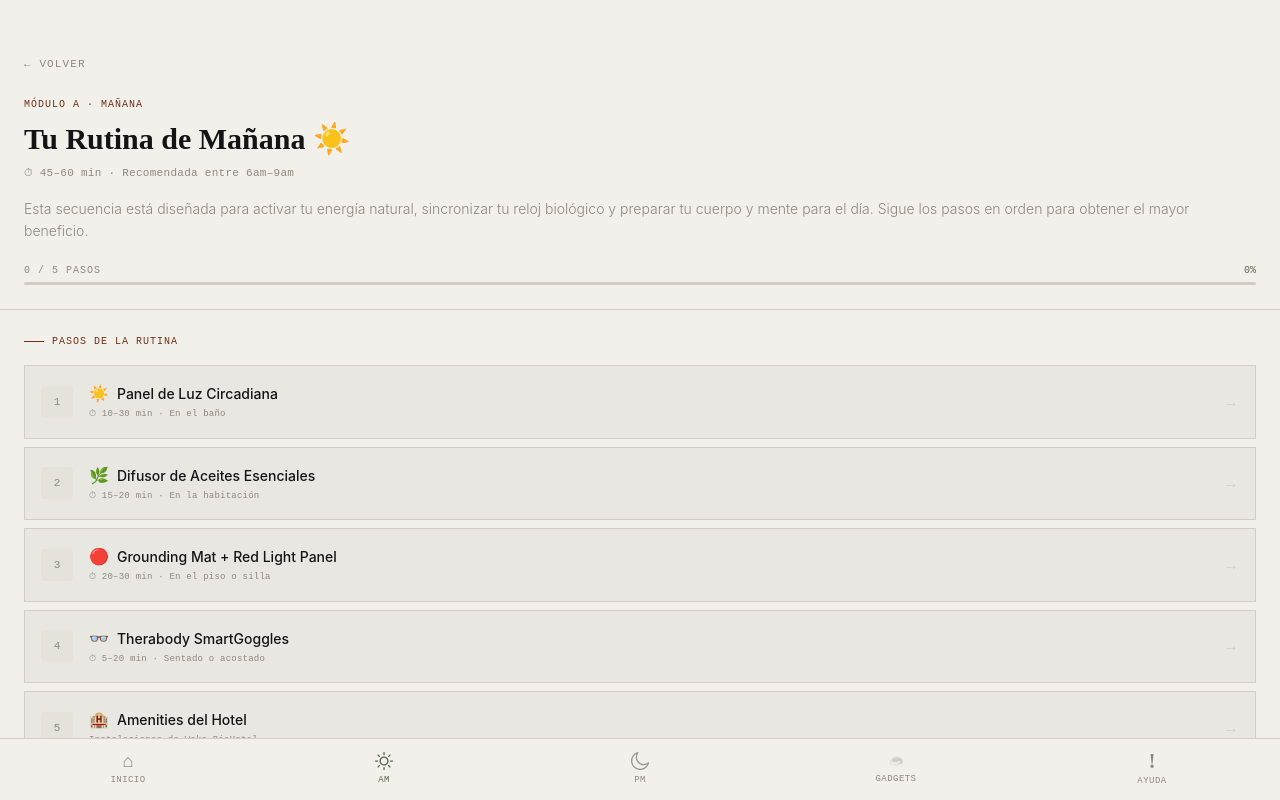
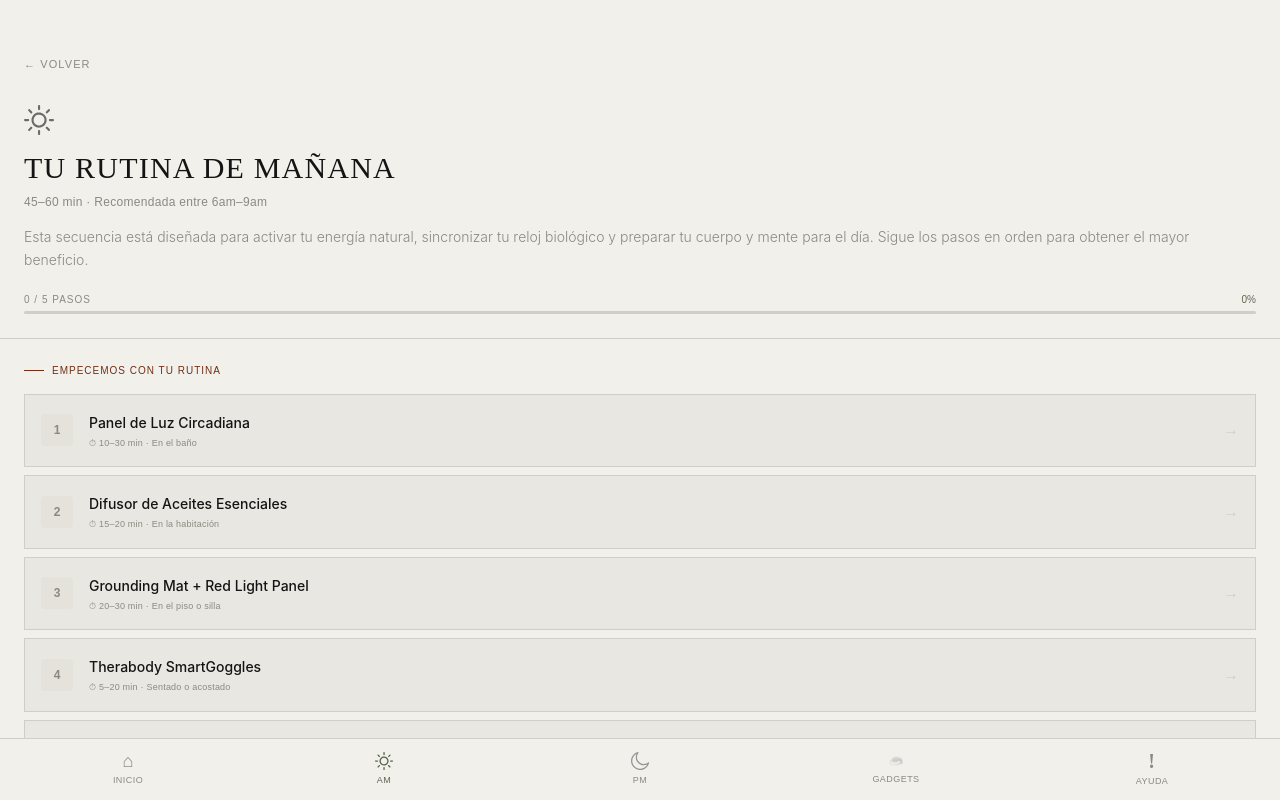
Before and after one commit to juan-alvarez-contravia/wake-bioroom-app, a React (Vite) app: page /am in a window 1280 px wide. Built offline with nearby package versions, Linux system fonts and the light colour scheme.

Commit message:
Ajuste de página de rutina en modo básico sin emojis ni colores fuertes

```diff
--- a/src/data/content.js
+++ b/src/data/content.js
@@ -25,8 +25,8 @@ export const content = {
     // ── MÓDULO A — RUTINA AM ────────────────────────────────────────────────
     routineAM: {
       intro: {
-        title: "Tu Rutina de Mañana ☀️",
-        subtitle: "⏱ 45–60 min · Recomendada entre 6am–9am",
+        title: "Tu Rutina de Mañana",
+        subtitle: "45–60 min · Recomendada entre 6am–9am",
         description: "Esta secuencia está diseñada para activar tu energía natural, sincronizar tu reloj biológico y preparar tu cuerpo y mente para el día. Sigue los pasos en orden para obtener el mayor beneficio.",
         cta: "Comenzar Rutina AM",
       },
@@ -172,7 +172,7 @@ export const content = {
         },
       ],
       completed: {
-        title: "¡Rutina AM completada! ☀️",
+        title: "Rutina AM completada",
         subtitle: "Comenzaste tu día con todo",
         description: "Has activado tu energía natural, sincronizado tu ritmo circadiano y preparado tu cuerpo para el día. Los efectos se acumulan con cada día de práctica.",
         tip: "Esta noche, activa tu Rutina PM para preparar el descanso más profundo.",
@@ -183,8 +183,8 @@ export const content = {
     // ── MÓDULO B — RUTINA PM ────────────────────────────────────────────────
     routinePM: {
       intro: {
-        title: "Tu Rutina de Noche 🌙",
-        subtitle: "⏱ 60–90 min · Recomendada entre 5pm–9pm",
+        title: "Tu Rutina de Noche",
+        subtitle: "60–90 min · Recomendada entre 5pm–9pm",
         description: "Esta secuencia está diseñada para desactivar el modo alerta, preparar tu sistema nervioso para el descanso y maximizar la calidad de tu sueño profundo. Empieza a desconectarte antes de lo que crees necesario.",
         cta: "Comenzar Rutina PM",
       },
@@ -352,7 +352,7 @@ export const content = {
         },
       ],
       completed: {
-        title: "¡Rutina PM completada! 🌙",
+        title: "Rutina PM completada",
         subtitle: "Tu cuerpo está listo para el descanso más profundo",
         description: "Has completado todos los pasos de tu rutina de noche. El sistema está configurado para optimizar tu sueño. Ahora solo relájate y deja que el BioRoom haga su trabajo.",
         tip: "Mañana, activa tu Rutina AM para comenzar el día con energía óptima y consolidar los beneficios de esta noche.",
--- a/src/index.css
+++ b/src/index.css
@@ -29,9 +29,13 @@ h1, h2, h3, h4 {
   font-family: 'Lora', serif;
 }
 
-.font-lora { font-family: 'Lora', serif; }
-.font-mono-dm { font-family: 'DM Mono', monospace; }
-.font-montserrat {font-family: 'Montserrat', sans-serif;}
+.font-lora {
+  font-family: 'Lora', serif;
+  text-transform: uppercase;
+  letter-spacing: 0.04em;
+}
+.font-mono-dm { font-family: 'Montserrat', sans-serif; font-weight: 500; }
+.font-montserrat { font-family: 'Montserrat', sans-serif; }
 
 /* Scrollbar */
 ::-webkit-scrollbar { width: 4px; }
--- a/src/pages/Home.jsx
+++ b/src/pages/Home.jsx
@@ -125,8 +125,8 @@ export default function Home() {
                 RUTINA DE LA MAÑANA
               </div>
               <div
-                className="font-mono-dm text-[9px] tracking-wider uppercase"
-                style={{ color: 'var(--muted)' }}
+                className="font-montserrat text-[9px] tracking-wider uppercase"
+                style={{ color: '#000' }}
               >
                 5 pasos · 45–60 min
               </div>
@@ -185,8 +185,8 @@ export default function Home() {
                 RUTINA EN LA NOCHE
               </div>
               <div
-                className="font-mono-dm text-[9px] tracking-wider uppercase"
-                style={{ color: 'var(--muted)' }}
+                className="font-montserrat text-[9px] tracking-wider uppercase"
+                style={{ color: '#000' }}
               >
                 7 pasos · 60–90 min
               </div>
@@ -200,7 +200,7 @@ export default function Home() {
         {/* Gadgets carousel */}
         <div>
           <div
-            className="font-mono-dm text-[10px] tracking-widest uppercase mb-3"
+            className="font-montserrat text-[10px] tracking-widest uppercase mb-3"
             style={{ color: 'var(--muted)' }}
           >
             Gadgets de la BioRoom
@@ -236,8 +236,8 @@ export default function Home() {
                 </div>
                 <div className="px-2 py-2">
                   <div
-                    className="font-mono-dm text-[9px] tracking-wide uppercase leading-tight"
-                    style={{ color: 'var(--black)' }}
+                    className="font-montserrat text-[9px] tracking-wide uppercase leading-tight"
+                    style={{ color: 'var(--black)', fontWeight:400 }}
                   >
                     {g.name}
                   </div>
@@ -250,8 +250,8 @@ export default function Home() {
         {/* Total progress */}
         <div className="pt-1 pb-1">
           <div
-            className="font-mono-dm text-[10px] tracking-widest uppercase mb-3"
-            style={{ color: 'var(--muted)' }}
+            className="font-montserrat text-[10px] tracking-widest uppercase mb-3"
+            style={{ color: '#000' }}
           >
             Actividades de bienestar realizadas
           </div>
--- a/src/pages/RoutineIntro.jsx
+++ b/src/pages/RoutineIntro.jsx
@@ -2,6 +2,8 @@ import { useNavigate } from 'react-router-dom'
 import { content } from '../data/content'
 import { useApp } from '../context/AppContext'
 import { BtnPrimary, BtnSecondary, ProgressBar, BackBtn, SectionLabel, BottomNav } from '../components/UI'
+import domSvg from '../assets/dom.svg'
+import lunaSvg from '../assets/luna.svg'
 
 export default function RoutineIntro({ routine }) {
   const navigate = useNavigate()
@@ -20,14 +22,16 @@ export default function RoutineIntro({ routine }) {
       {/* Header */}
       <div className="px-6 pt-12 pb-6" style={{ borderBottom: '1px solid var(--border)' }}>
         <BackBtn onClick={() => navigate('/home')} />
-        <div className="mt-4">
-          <div className="font-mono-dm text-[10px] tracking-widest uppercase mb-2" style={{ color: 'var(--red)' }}>
-            {routine === 'am' ? 'Módulo A · Mañana' : 'Módulo B · Noche'}
-          </div>
-          <h1 className="font-lora text-3xl font-bold leading-tight mb-2" style={{ color: 'var(--black)' }}>
+        <div className="mt-6">
+          <img
+            src={routine === 'am' ? domSvg : lunaSvg}
+            alt={routine === 'am' ? 'Mañana' : 'Noche'}
+            style={{ width: '30px', height: '30px', opacity: 0.55, marginBottom: '14px' }}
+          />
+          <h1 className="font-lora text-3xl font-light leading-tight mb-2" style={{ color: 'var(--black)' }}>
             {intro.title}
           </h1>
-          <p className="font-mono-dm text-[11px] tracking-wide mb-4" style={{ color: 'var(--muted)' }}>
+          <p className="text-xs tracking-wide mb-4" style={{ color: 'var(--muted)', fontFamily: "'Montserrat', sans-serif", fontWeight: 400 }}>
             {intro.subtitle}
           </p>
           <p className="font-sans text-sm leading-relaxed mb-5" style={{ color: 'var(--muted)' }}>
@@ -39,7 +43,7 @@ export default function RoutineIntro({ routine }) {
 
       {/* Steps list */}
       <div className="px-6 pt-6 space-y-2">
-        <SectionLabel>Pasos de la rutina</SectionLabel>
+        <SectionLabel>Empecemos con tu rutina</SectionLabel>
         {steps.map((step, i) => {
           const done = isCompleted(step.id)
           return (
@@ -53,8 +57,10 @@ export default function RoutineIntro({ routine }) {
               }}
             >
               <div
-                className="w-8 h-8 rounded-sm flex items-center justify-center flex-shrink-0 font-mono-dm text-[11px]"
+                className="w-8 h-8 rounded-sm flex items-center justify-center shrink-0 text-xs"
                 style={{
+                  fontFamily: "'Montserrat', sans-serif",
+                  fontWeight: 600,
                   background: done ? 'var(--green)' : 'var(--card)',
                   color: done ? '#F1F0EB' : 'var(--muted)',
                 }}
@@ -62,13 +68,10 @@ export default function RoutineIntro({ routine }) {
                 {done ? '✓' : i + 1}
               </div>
               <div className="flex-1 min-w-0">
-                <div className="flex items-center gap-2">
-                  <span>{step.icon}</span>
-                  <span className="font-sans text-sm font-medium" style={{ color: 'var(--black)' }}>
-                    {step.title}
-                  </span>
-                </div>
-                <div className="font-mono-dm text-[9px] tracking-wide mt-0.5 truncate" style={{ color: 'var(--muted)' }}>
+                <span className="font-sans text-sm font-medium" style={{ color: 'var(--black)' }}>
+                  {step.title}
+                </span>
+                <div className="text-[9px] tracking-wide mt-0.5 truncate" style={{ color: 'var(--muted)', fontFamily: "'Montserrat', sans-serif", fontWeight: 400 }}>
                   {step.tag}
                 </div>
               </div>
```
